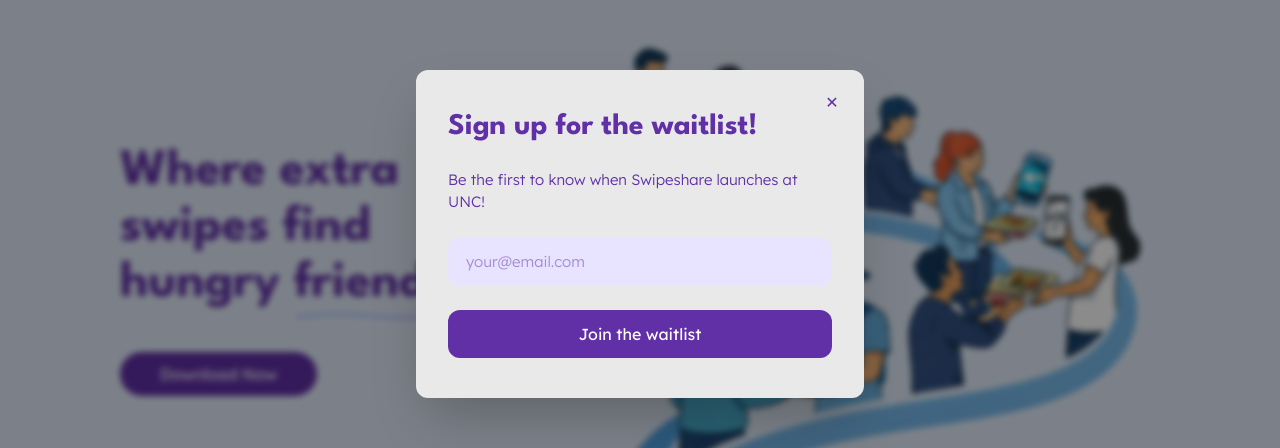
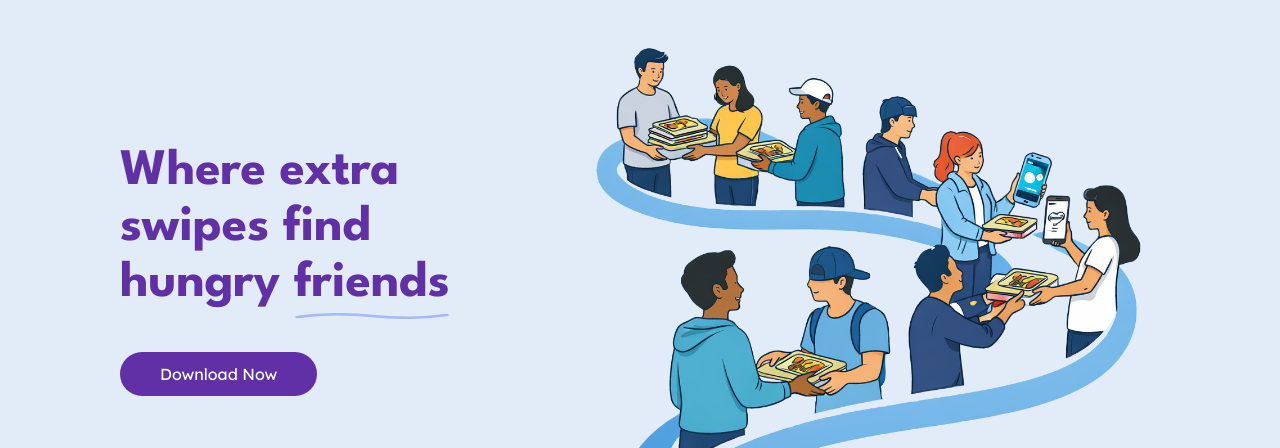
Before and after one commit to aryavenkatesan/SwipeshareWeb, a React (Vite) app in the folder site/: page / in a window 1280 px wide. Shown: the part 166-614 px from the top of the page. Built offline with nearby package versions, Linux system fonts and the light colour scheme; no server answers.

Commit message:
feat: added app store links and changed popup

```diff
--- a/site/src/Hero.tsx
+++ b/site/src/Hero.tsx
@@ -94,7 +94,9 @@
 
                 {/* Download Now – pinned to bottom */}
                 <a
-                    href="#"
+                    href="https://apps.apple.com/us/app/swipeshare-meal-sharing-app/id6754625796"
+                    target="_blank"
+                    rel="noopener noreferrer"
                     className={`absolute bottom-6 left-6 right-6 text-center text-white rounded-xl z-10 transition-all duration-300 hover:opacity-90 ${loaded ? "opacity-100 translate-y-0" : "opacity-0 translate-y-4"}`}
                     style={{
                         fontFamily: "'Lexend', sans-serif",
@@ -154,7 +156,9 @@
                     </h1>
 
                     <a
-                        href="#"
+                        href="https://apps.apple.com/us/app/swipeshare-meal-sharing-app/id6754625796"
+                        target="_blank"
+                        rel="noopener noreferrer"
                         className={`self-start text-white rounded-full px-10 hover:opacity-90 transition-all duration-300 ${loaded ? "opacity-100 translate-y-0" : "opacity-0 translate-y-4"}`}
                         style={{
                             fontFamily: "'Lexend', sans-serif",
--- a/site/src/MissionSection.tsx
+++ b/site/src/MissionSection.tsx
@@ -169,7 +169,9 @@
                     {/* Button */}
 
                     <a
-                        href="#"
+                        href="https://apps.apple.com/us/app/swipeshare-meal-sharing-app/id6754625796"
+                        target="_blank"
+                        rel="noopener noreferrer"
                         className="inline-flex items-center justify-center text-white rounded-full px-10 hover:opacity-90 transition-opacity duration-200"
                         style={{
                             fontFamily: "'Lexend', sans-serif",
--- a/site/src/WaitlistPopup.tsx
+++ b/site/src/WaitlistPopup.tsx
@@ -1,39 +1,19 @@
 import { useState, useEffect } from "react"
 
-const GOOGLE_SCRIPT_URL = import.meta.env.VITE_GOOGLE_SCRIPT_URL as string
+const APP_STORE_URL = "https://apps.apple.com/us/app/swipeshare-meal-sharing-app/id6754625796"
 
 const WaitlistPopup = () => {
     const [visible, setVisible] = useState(false)
-    const [email, setEmail] = useState("")
-    const [submitting, setSubmitting] = useState(false)
-    const [submitted, setSubmitted] = useState(false)
 
     useEffect(() => {
-        if (localStorage.getItem("waitlist_joined")) return
-        const timer = setTimeout(() => setVisible(true), 5000)
+        if (localStorage.getItem("app_cta_dismissed")) return
+        const timer = setTimeout(() => setVisible(true), 20000)
         return () => clearTimeout(timer)
     }, [])
 
     const dismiss = () => {
+        localStorage.setItem("app_cta_dismissed", "1")
         setVisible(false)
-    }
-
-    const handleSubmit = async (e: React.FormEvent) => {
-        e.preventDefault()
-        if (!email.trim()) return
-        setSubmitting(true)
-        try {
-            await fetch(GOOGLE_SCRIPT_URL, {
-                method: "POST",
-                mode: "no-cors",
-                headers: { "Content-Type": "application/json" },
-                body: JSON.stringify({ email: email.trim(), timestamp: new Date().toISOString() }),
-            })
-            setSubmitted(true)
-            localStorage.setItem("waitlist_joined", "1")
-        } finally {
-            setSubmitting(false)
-        }
     }
 
     if (!visible) return null
@@ -63,29 +43,7 @@
                         ✕
                     </button>
 
-                    <div className="px-8 py-10">
-                        {submitted ? (
-                            <div className="text-center py-4">
-                                <h2
-                                    style={{
-                                        fontFamily: "'League Spartan', sans-serif",
-                                        fontWeight: 700,
-                                        fontSize: "26px",
-                                        color: "#6130A6",
-                                        lineHeight: 1.1,
-                                    }}
-                                >
-                                    You're on the list!
-                                </h2>
-                                <p
-                                    className="mt-2"
-                                    style={{ fontFamily: "'Lexend', sans-serif", fontWeight: 300, fontSize: "15px", color: "#6130A6" }}
-                                >
-                                    We'll reach out when we launch.
-                                </p>
-                            </div>
-                        ) : (
-                            <>
+                    <div className="px-8 py-10 text-center">
                         <h2
                             style={{
                                 fontFamily: "'League Spartan', sans-serif",
@@ -95,38 +53,22 @@
                                 lineHeight: 1.15,
                             }}
                         >
-                                    Sign up for the waitlist!
+                            Download the app!
                         </h2>
 
                         <p
-                                    className="mt-6 mb-6"
+                            className="mt-4 mb-8"
                             style={{ fontFamily: "'Lexend', sans-serif", fontWeight: 300, fontSize: "15px", color: "#6130A6" }}
                         >
-                                    Be the first to know when Swipeshare launches at UNC!
+                            Swipeshare is live on the App Store — start sharing meal swipes with fellow UNC students today.
                         </p>
 
-                                <form onSubmit={handleSubmit} className="flex flex-col gap-3">
-                                    <input
-                                        type="email"
-                                        required
-                                        placeholder="your@email.com"
-                                        value={email}
-                                        onChange={e => setEmail(e.target.value)}
-                                        className="w-full rounded-xl px-4 outline-none border-2 border-transparent focus:border-[#6130A6] transition-colors"
-                                        style={{
-                                            fontFamily: "'Lexend', sans-serif",
-                                            fontWeight: 300,
-                                            fontSize: "15px",
-                                            height: "48px",
-                                            background: "#E8E4FF",
-                                            color: "#6130A6",
-                                        }}
-                                    />
-                                    <div className="gap-x-3"/>
-                                    <button
-                                        type="submit"
-                                        disabled={submitting}
-                                        className="w-full rounded-xl text-white hover:opacity-90 transition-opacity disabled:opacity-60"
+                        <a
+                            href={APP_STORE_URL}
+                            target="_blank"
+                            rel="noopener noreferrer"
+                            onClick={dismiss}
+                            className="w-full rounded-xl text-white hover:opacity-90 transition-opacity inline-flex items-center justify-center"
                             style={{
                                 fontFamily: "'Lexend', sans-serif",
                                 fontWeight: 400,
@@ -135,12 +77,8 @@
                                 background: "#6130A6",
                             }}
                         >
-                                        {submitting ? "Joining…" : "Join the waitlist"}
-                                    </button>
-                                </form>
-
-                            </>
-                        )}
+                            Download on the App Store
+                        </a>
                     </div>
                 </div>
             </div>
```
Also changed, not shown: 1 other file (tests, documents, lock files or other folders). Lines whose indentation alone changed are shown as unchanged.
